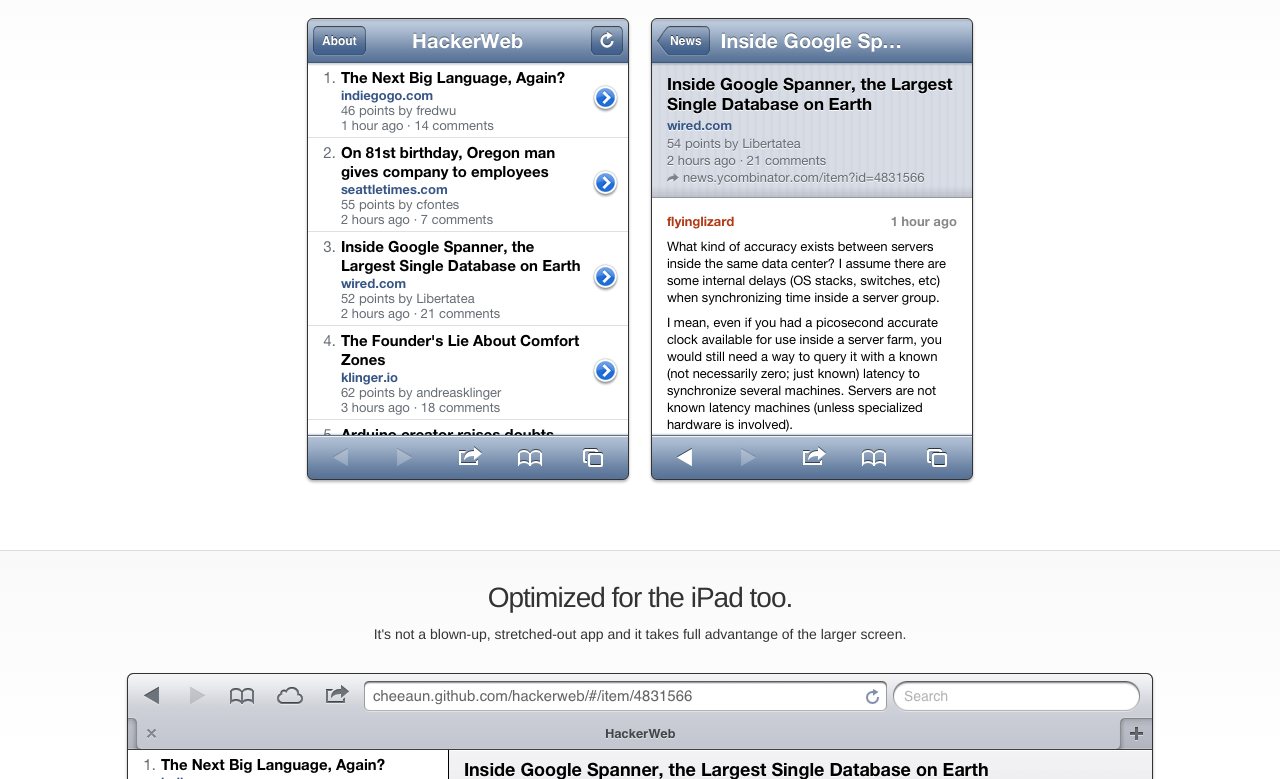
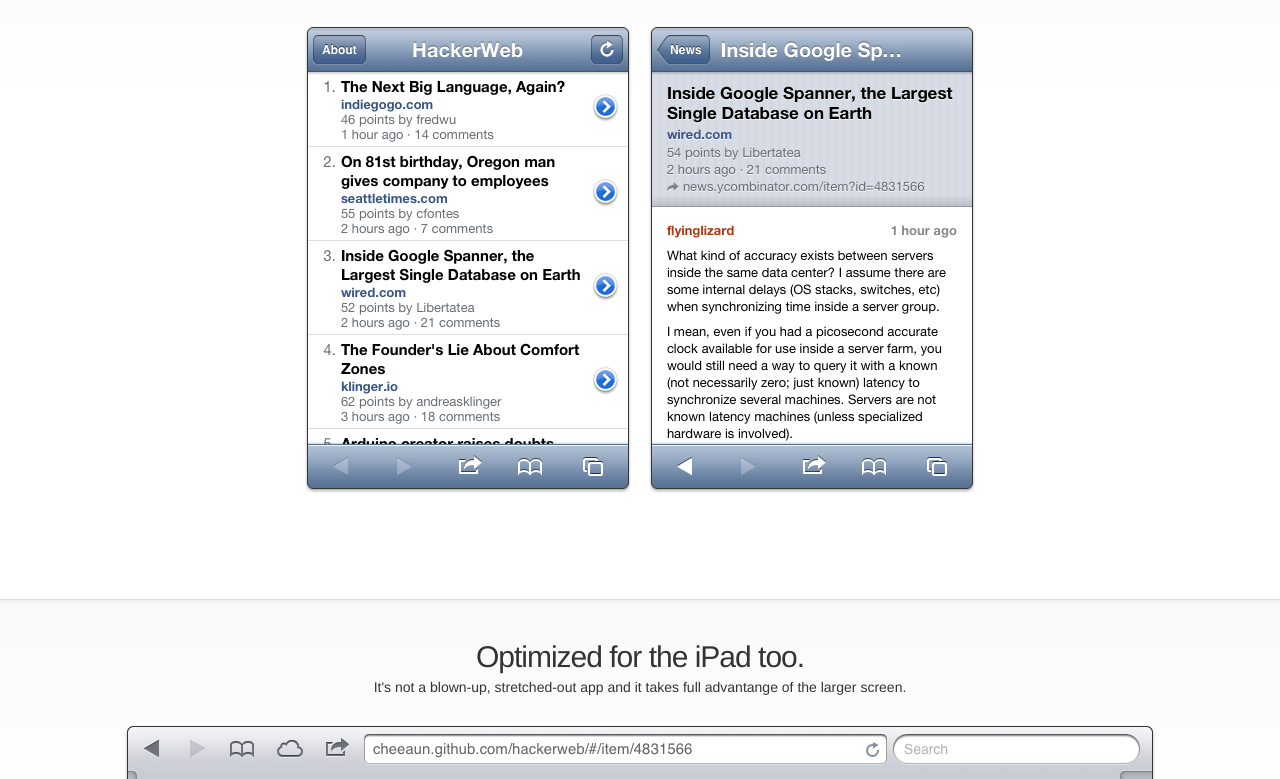
Before and after one commit to cheeaun/hackerwebapp.com, a plain HTML site: page index.html in a window 1280 px wide. Shown: the part 638-1417 px from the top of the page. Drawn offline with Linux system fonts and the light colour scheme.

Commit message:
More changes.

```diff
--- a/style.css
+++ b/style.css
@@ -28,18 +28,18 @@
 	background-image: linear-gradient(top, #eee, #fff 5px);
 }
 .body-section{
-	background-image: -webkit-linear-gradient(top, #f9f9f9, #fff 200px);
-	background-image: -moz-linear-gradient(top, #f9f9f9, #fff 200px);
-	background-image: -ms-linear-gradient(top, #f9f9f9, #fff 200px);
-	background-image: -o-linear-gradient(top, #f9f9f9, #fff 200px);
-	background-image: linear-gradient(top, #f9f9f9, #fff 200px);
+	background-image: -webkit-linear-gradient(top, #eee, #f9f9f9 5px, #fff 200px);
+	background-image: -moz-linear-gradient(top, #eee, #f9f9f9 5px, #fff 200px);
+	background-image: -ms-linear-gradient(top, #eee, #f9f9f9 5px, #fff 200px);
+	background-image: -o-linear-gradient(top, #eee, #f9f9f9 5px, #fff 200px);
+	background-image: linear-gradient(top, #eee, #f9f9f9 5px, #fff 200px);
 	border-top: 1px solid #ddd;
 }
 .container{
 	position: relative;
 	margin: auto;
 	max-width: 1024px;
-	padding: 30px 0;
+	padding: 40px 0;
 	text-align: center;
 }
 header .container{
@@ -57,23 +57,24 @@
 	margin: 0 0 10px;
 }
 .container h1{
-	font-size: 32px;
+	font-size: 36px;
 	margin: 0 0 10px;
 	padding: 0;
 	line-height: 1;
 	letter-spacing: -1px;
 }
 .container h2{
-	font-size: 28px;
+	font-size: 30px;
 	font-weight: normal;
-	margin: 0 0 10px;
+	margin: 0 0 5px;
 	padding: 0;
 	letter-spacing: -1px;
-	line-height: 1;
-	line-height: 1.2;
+	line-height: 1.1;
 }
 .container h3{
-	font-size: 1.1em;
+	color: #666;
+	font-size: 18px;
+	font-weight: normal;
 	margin-top: 0;
 	padding-top: 0;
 	line-height: 1.2;
@@ -154,6 +155,7 @@
 }
 .col{
 	text-align: left;
+	padding-bottom: 10px;
 }
 footer{
 	font-size: 13px;
@@ -172,6 +174,9 @@
 	header .container{
 		padding-top: 100px;
 		padding-bottom: 100px;
+	}
+	.screenshots-container{
+		margin-bottom: 60px;
 	}
 	footer{
 		padding-top: 40px;
```
Also changed, not shown: 404.html (+2 -2 lines).
